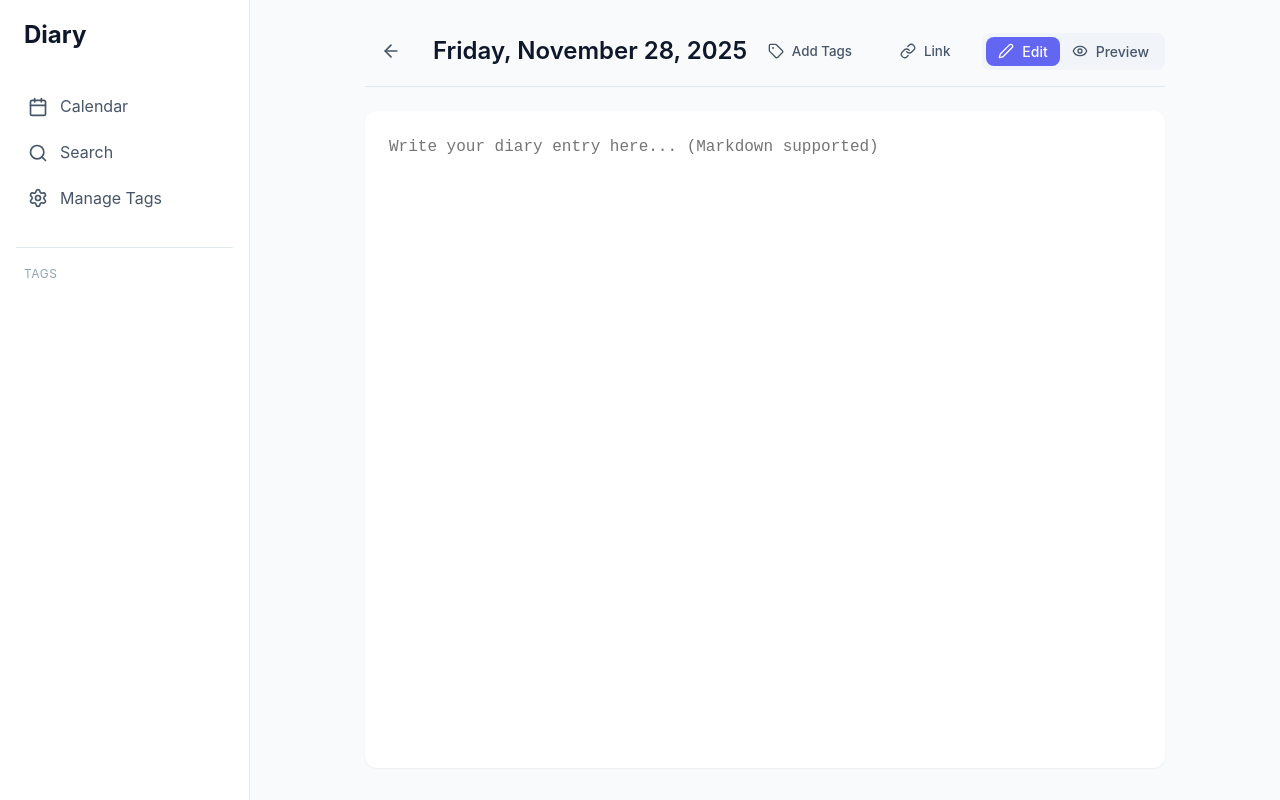
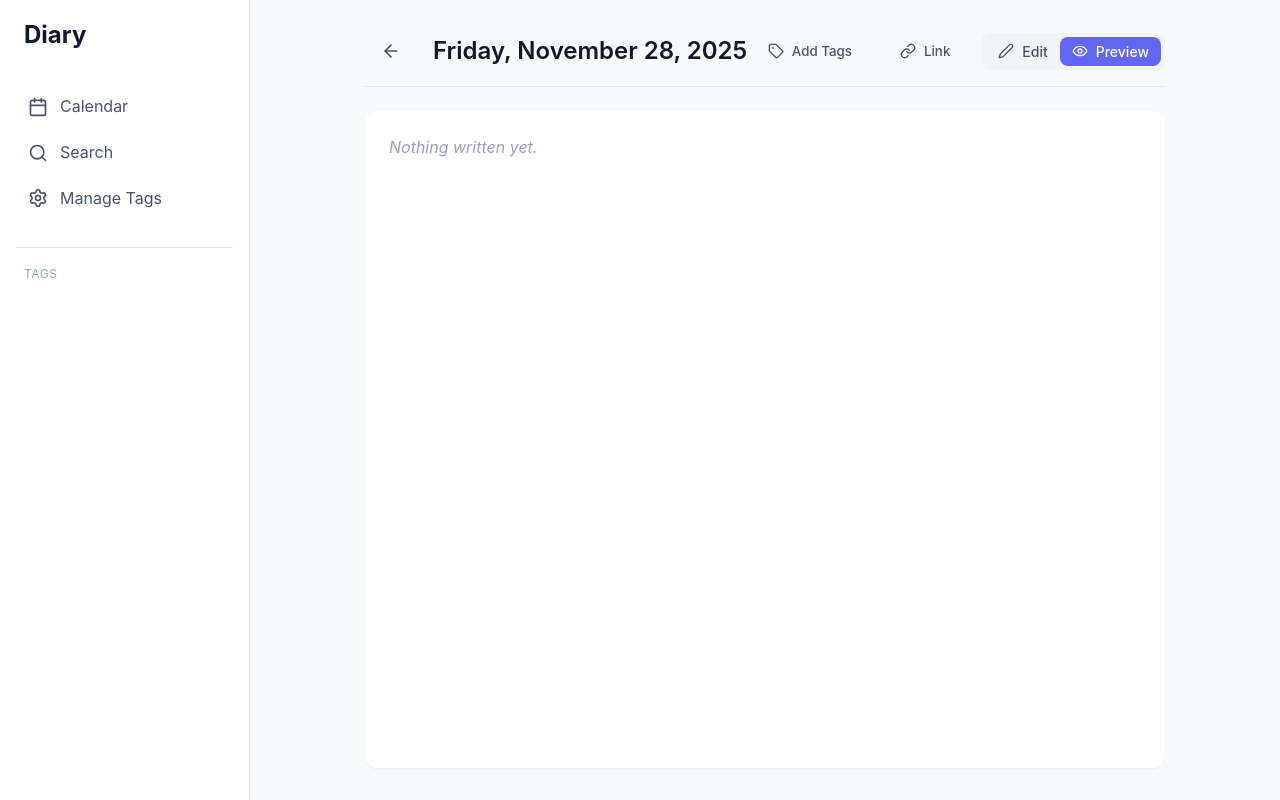
Before and after one commit to TakumaNakao/diary_app, a React (Vite) app: page /entry/1 in a window 1280 px wide. Built offline with nearby package versions, Linux system fonts and the light colour scheme.

Commit message:
feat: Implement core diary application with entry management, search, tags, calendar, and deployment workflow.

```diff
--- a/src/components/Editor/Editor.jsx
+++ b/src/components/Editor/Editor.jsx
@@ -43,13 +43,34 @@ const Editor = () => {
         };
     }, [showTagSelector]);
 
+    const lastIdRef = useRef(null);
+
+    // Manage mode transitions
+    useEffect(() => {
+        // If it's a new entry, always start in edit mode
+        if (id === 'new') {
+            setMode('edit');
+        }
+        // If we're navigating to an existing entry
+        else if (id) {
+            // If we just came from 'new' (created a new entry), keep the current mode (likely 'edit')
+            if (lastIdRef.current === 'new') {
+                // Do nothing, preserve mode
+            }
+            // If we navigated from another existing entry or fresh load, default to preview
+            else if (lastIdRef.current !== id) {
+                setMode('preview');
+            }
+        }
+        lastIdRef.current = id;
+    }, [id]);
+
     // Load existing entry or reset for new
     useEffect(() => {
         if (id === 'new') {
             setContent('');
             setSelectedTags([]);
             setEntryDate(dateParam || new Date().toISOString().split('T')[0]);
-            setMode('edit');
         } else if (id) {
             const entry = entries[id];
             if (entry) {
```
